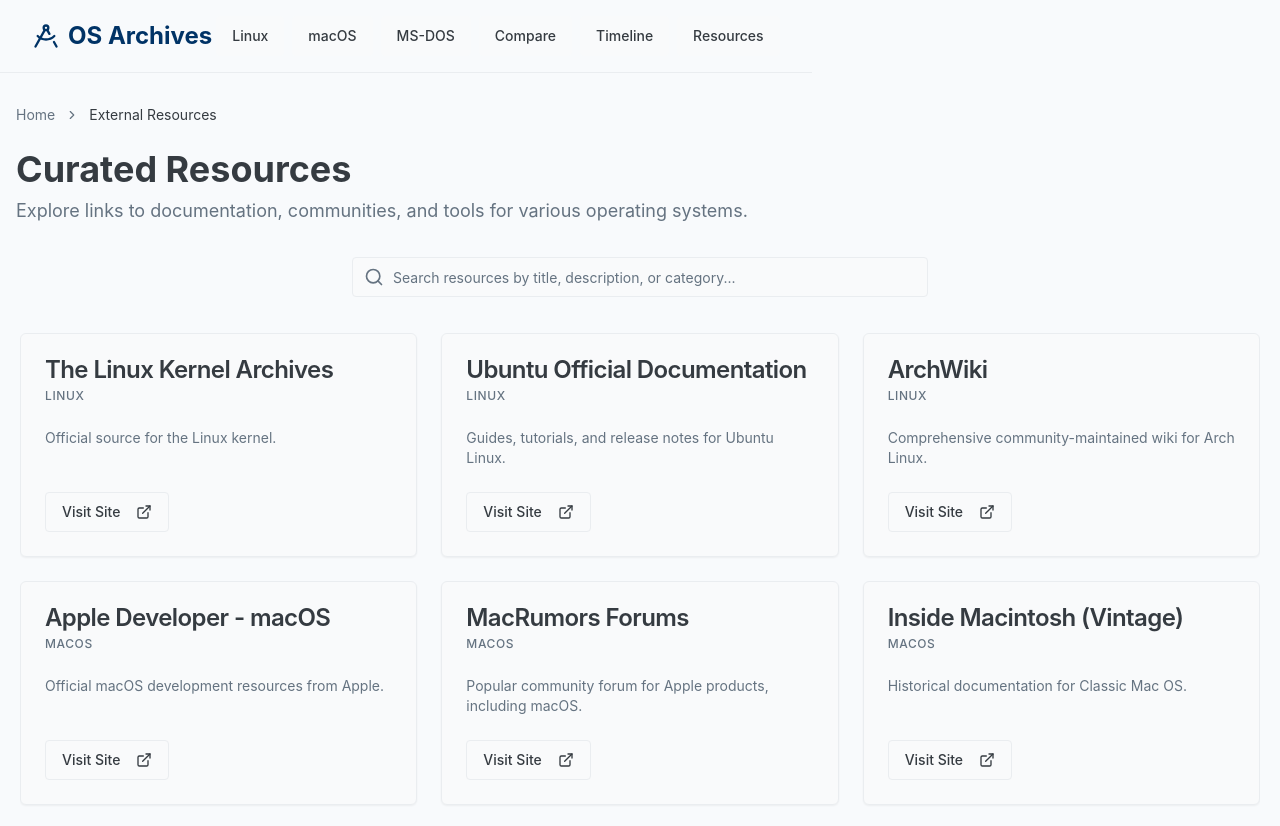
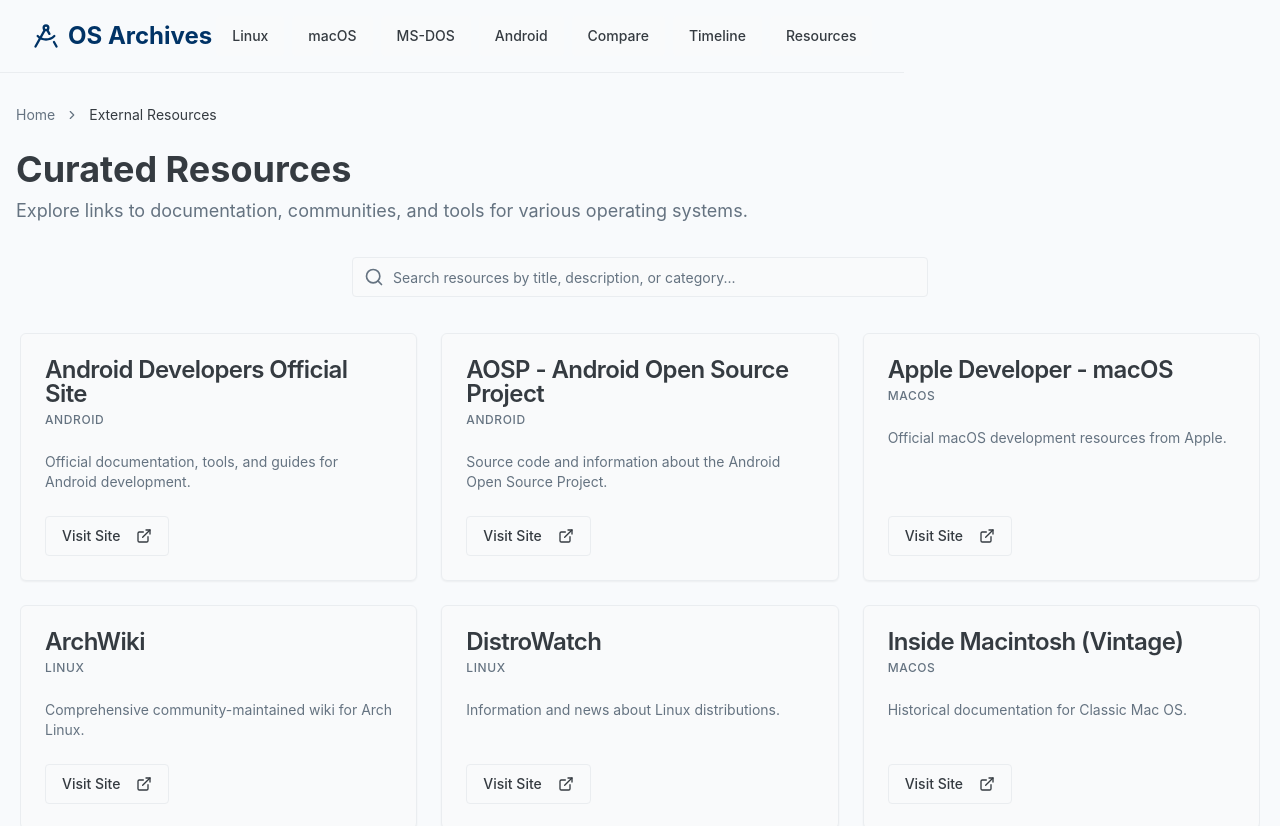
Before and after one commit to SadiqNaizam/MLO-a774-c708, a React (Vite) app: page /resources in a window 1280 px wide. Shown: the top 826 px of the page. Built offline with nearby package versions, Linux system fonts and the light colour scheme.

Commit message:
Updated code files: ResourcesPage.tsx

```diff
--- a/src/pages/ResourcesPage.tsx
+++ b/src/pages/ResourcesPage.tsx
@@ -8,6 +8,7 @@
 import { Separator } from "@/components/ui/separator";
 import { Textarea } from "@/components/ui/textarea";
 import { Search, DraftingCompass } from 'lucide-react';
+import { Button } from '@/components/ui/button';
 
 const PageNavigationMenu = () => (
   <NavigationMenu className="py-4 border-b">
@@ -31,6 +32,11 @@
         <NavigationMenuItem>
           <Link to="/os/ms-dos">
             <NavigationMenuLink className={navigationMenuTriggerStyle()}>MS-DOS</NavigationMenuLink>
+          </Link>
+        </NavigationMenuItem>
+         <NavigationMenuItem>
+          <Link to="/os/android">
+            <NavigationMenuLink className={navigationMenuTriggerStyle()}>Android</NavigationMenuLink>
           </Link>
         </NavigationMenuItem>
         <NavigationMenuItem>
@@ -57,13 +63,16 @@
   { title: "The Linux Kernel Archives", description: "Official source for the Linux kernel.", linkUrl: "https://www.kernel.org/", category: "Linux" },
   { title: "Ubuntu Official Documentation", description: "Guides, tutorials, and release notes for Ubuntu Linux.", linkUrl: "https://help.ubuntu.com/", category: "Linux" },
   { title: "ArchWiki", description: "Comprehensive community-maintained wiki for Arch Linux.", linkUrl: "https://wiki.archlinux.org/", category: "Linux" },
+  { title: "DistroWatch", description: "Information and news about Linux distributions.", linkUrl: "https://distrowatch.com/", category: "Linux" },
   { title: "Apple Developer - macOS", description: "Official macOS development resources from Apple.", linkUrl: "https://developer.apple.com/macos/", category: "macOS" },
   { title: "MacRumors Forums", description: "Popular community forum for Apple products, including macOS.", linkUrl: "https://forums.macrumors.com/", category: "macOS" },
   { title: "Inside Macintosh (Vintage)", description: "Historical documentation for Classic Mac OS.", linkUrl: "http://vintagemacmuseum.com/docs/insidemac/", category: "macOS" },
   { title: "PCjs Machines (MS-DOS Emulation)", description: "Emulate MS-DOS and other vintage systems in your browser.", linkUrl: "https://www.pcjs.org/", category: "MS-DOS" },
   { title: "MS-DOS Commands Reference", description: "A quick reference for common MS-DOS commands.", linkUrl: "https://www.computerhope.com/msdos.htm", category: "MS-DOS" },
+  { title: "Android Developers Official Site", description: "Official documentation, tools, and guides for Android development.", linkUrl: "https://developer.android.com/", category: "Android" },
+  { title: "XDA Developers Forums", description: "Largest Android community for news, reviews, and custom ROM development.", linkUrl: "https://xdaforums.com/", category: "Android" },
+  { title: "AOSP - Android Open Source Project", description: "Source code and information about the Android Open Source Project.", linkUrl: "https://source.android.com/", category: "Android" },
   { title: "OSDev Wiki", description: "A wiki for operating system development.", linkUrl: "https://wiki.osdev.org/", category: "General OS" },
-  { title: "DistroWatch", description: "Information and news about Linux distributions.", linkUrl: "https://distrowatch.com/", category: "Linux" },
 ];
 
 
@@ -75,7 +84,7 @@
     resource.title.toLowerCase().includes(searchTerm.toLowerCase()) ||
     resource.description.toLowerCase().includes(searchTerm.toLowerCase()) ||
     (resource.category && resource.category.toLowerCase().includes(searchTerm.toLowerCase()))
-  );
+  ).sort((a, b) => a.title.localeCompare(b.title)); // Sort alphabetically by title
 
   return (
     <div className="flex flex-col min-h-screen bg-slate-50">
@@ -123,11 +132,11 @@
                   category={resource.category}
                   linkText="Visit Site"
                 />
-              ))}
+              ))}\
             </div>
           ) : (
             <p className="text-center text-muted-foreground py-10">No resources found matching your search criteria.</p>
-          )}
+          )}\
         </ScrollArea>
 
         <Separator className="my-12" />
@@ -139,6 +148,9 @@
             rows={4}
             className="max-w-xl mx-auto"
           />
+          <div className="text-center mt-4">
+            {/* <Button>Submit Suggestion</Button> Functionality not implemented */}
+          </div>
         </section>
       </main>
       <footer className="text-center py-6 border-t text-muted-foreground">
```
